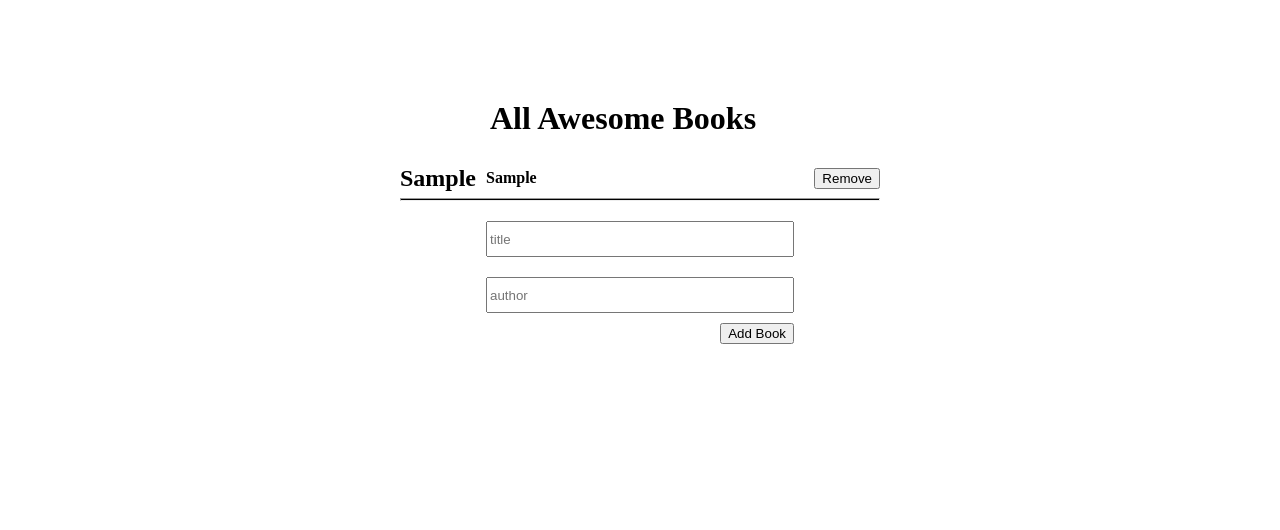
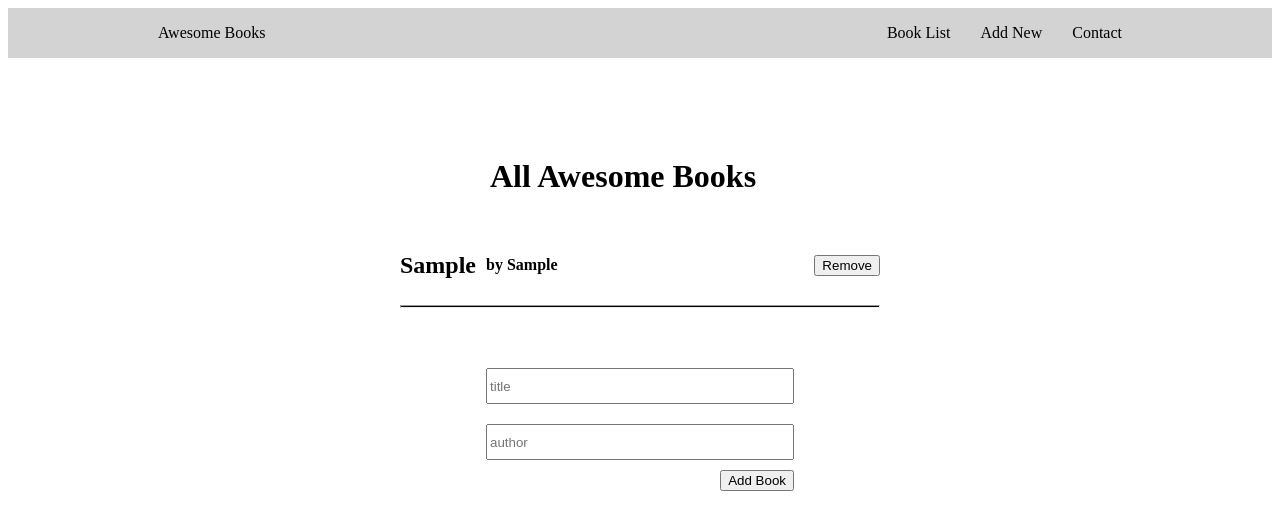
Before and after one commit to jadibdev/Awesome-Books, a plain HTML site: page index.html in a window 1280 px wide. Both pictures are taken after typing "Sample", "Sample" into the empty fields and a click on the button "Add Book". Drawn offline with Linux system fonts and the light colour scheme.

Commit message:
Add navigation and spacing to bookContainer

```diff
--- a/index.html
+++ b/index.html
@@ -8,6 +8,14 @@
   <link href="style.css" rel="stylesheet" type="text/css">
 </head>
 <body>
+  <nav class="nav">
+    <p>Awesome Books</p>
+    <ul>
+      <li>Book List</li>
+      <li>Add New</li>
+      <li>Contact</li>
+    </ul>
+  </nav>
   <div class="main">
     <h1>All Awesome Books</h1>
     <div id="books-container">
--- a/main.js
+++ b/main.js
@@ -35,7 +35,7 @@ class Book {
     bookInfo.append(h2);
 
     const h4 = document.createElement('h4');
-    h4.innerText = author;
+    h4.innerText = `by ${author}`;
     bookInfo.append(h4);
 
     bookCard.append(bookInfo);
@@ -77,7 +77,7 @@ for (let i = 0; i < storage.length; i += 1) {
   bookInfo.append(h2);
 
   const h4 = document.createElement('h4');
-  h4.innerText = storage[i].author;
+  h4.innerText = `by ${storage[i].author}`;
   bookInfo.append(h4);
 
   bookCard.append(bookInfo);
--- a/style.css
+++ b/style.css
@@ -1,3 +1,17 @@
+.nav {
+  display: flex;
+  justify-content: space-between;
+  padding-right: 150px;
+  padding-left: 150px;
+  background: lightgray;
+}
+
+.nav ul {
+  display: flex;
+  gap: 30px;
+  list-style-type: none;
+}
+
 
 .main {
   width: 500px;
@@ -23,6 +37,7 @@ input {
   padding-left: 10px;
   padding-right: 10px;
   height: 40px;
+  margin-top: 20px;
 }
 
 .bookInfo {
@@ -37,17 +52,20 @@ input {
   background: black;
   margin-left: 10px;
   margin-right: 10px;
+  margin-top: 20px;;
 }
 
 #books-container {
   width: 500px;
   border-radius: 10px;
   margin-bottom: 10px;
+  margin-top: 50px;
 }
 
 .formContainer {
   display: flex;
   justify-content: center;
+  margin-top: 50px;
 }
 
 form {
```
